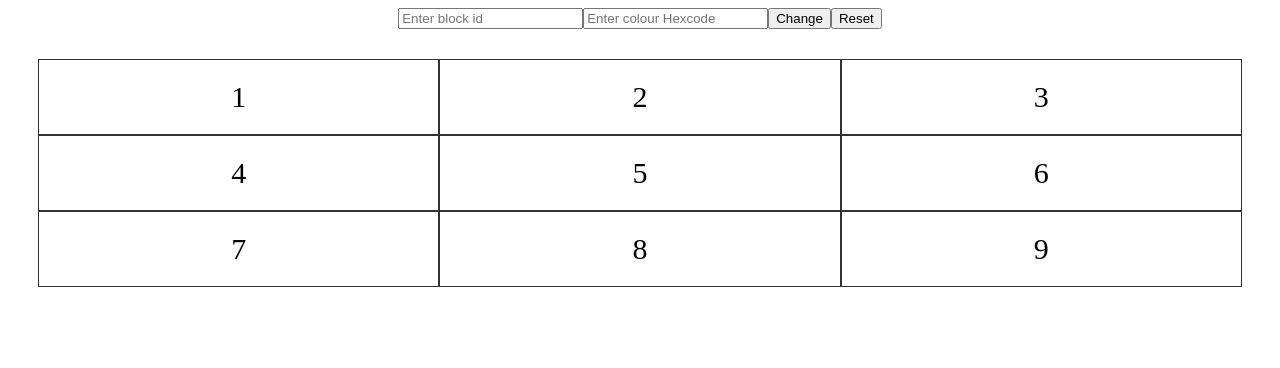
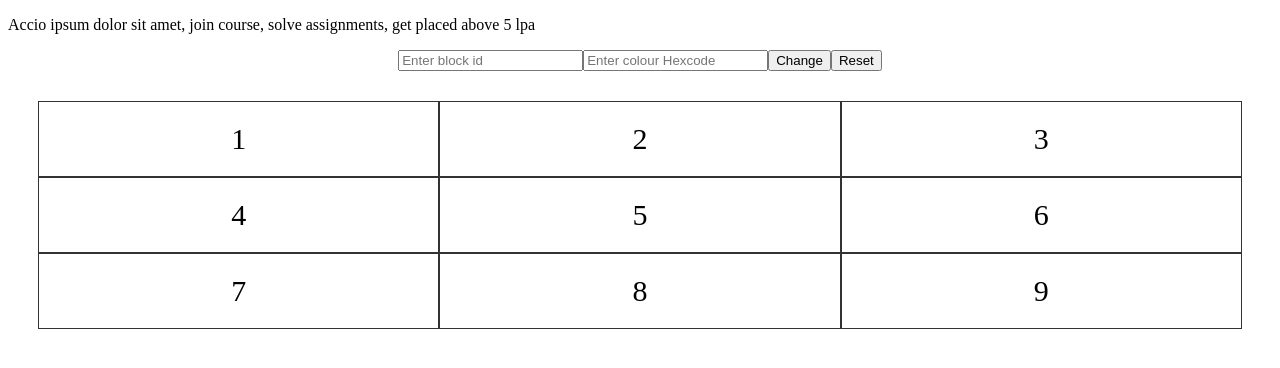
Before and after one commit to acciojob/fill-in-the-blanks-with-placeholder-text-Devansh0309, a website: page main.html in a window 1280 px wide. Drawn offline with Linux system fonts and the light colour scheme.

Commit message:
Update main.html

```diff
--- a/main.html
+++ b/main.html
@@ -8,6 +8,7 @@
 
 <body>
 	<!-- the entire body must be written by student -->
+	<p>Accio ipsum dolor sit amet, join course, solve assignments, get placed above 5 lpa</p>
 	<div class="flex-box">
 
 		<input id="block_id" placeholder="Enter block id"/>
```
